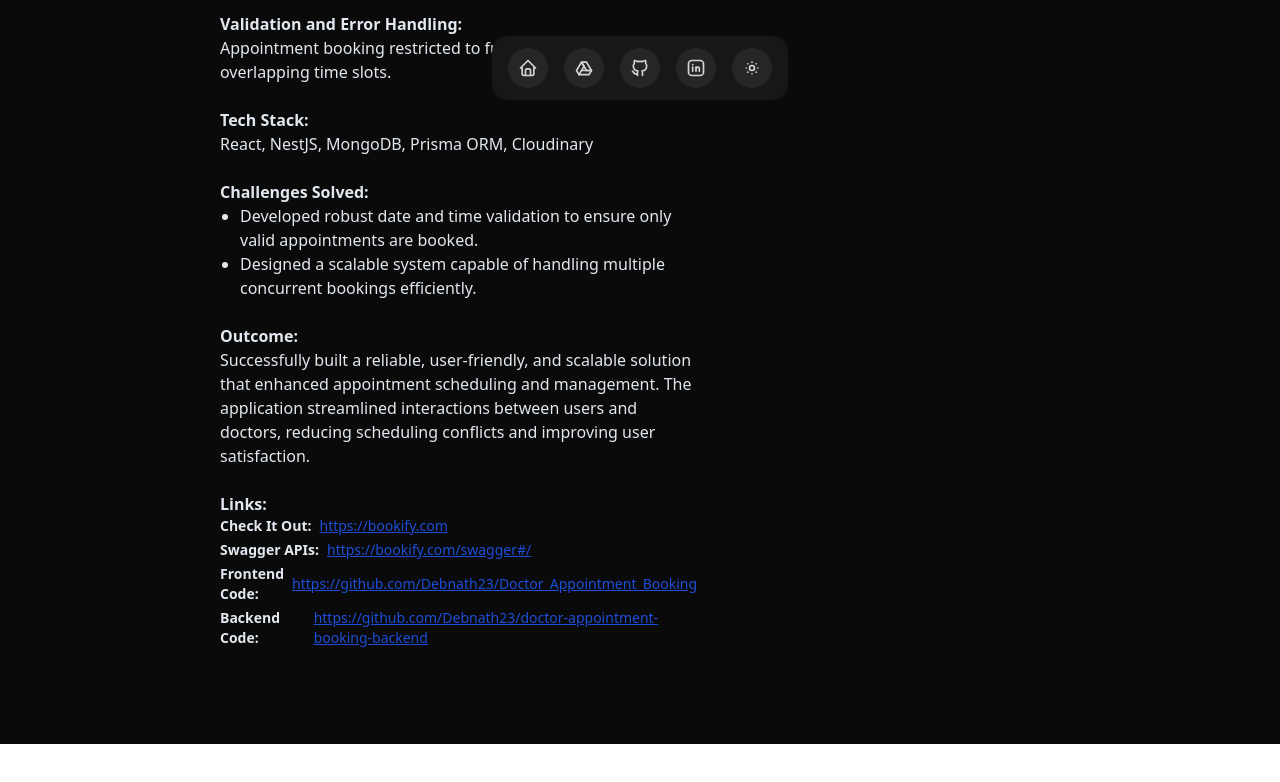
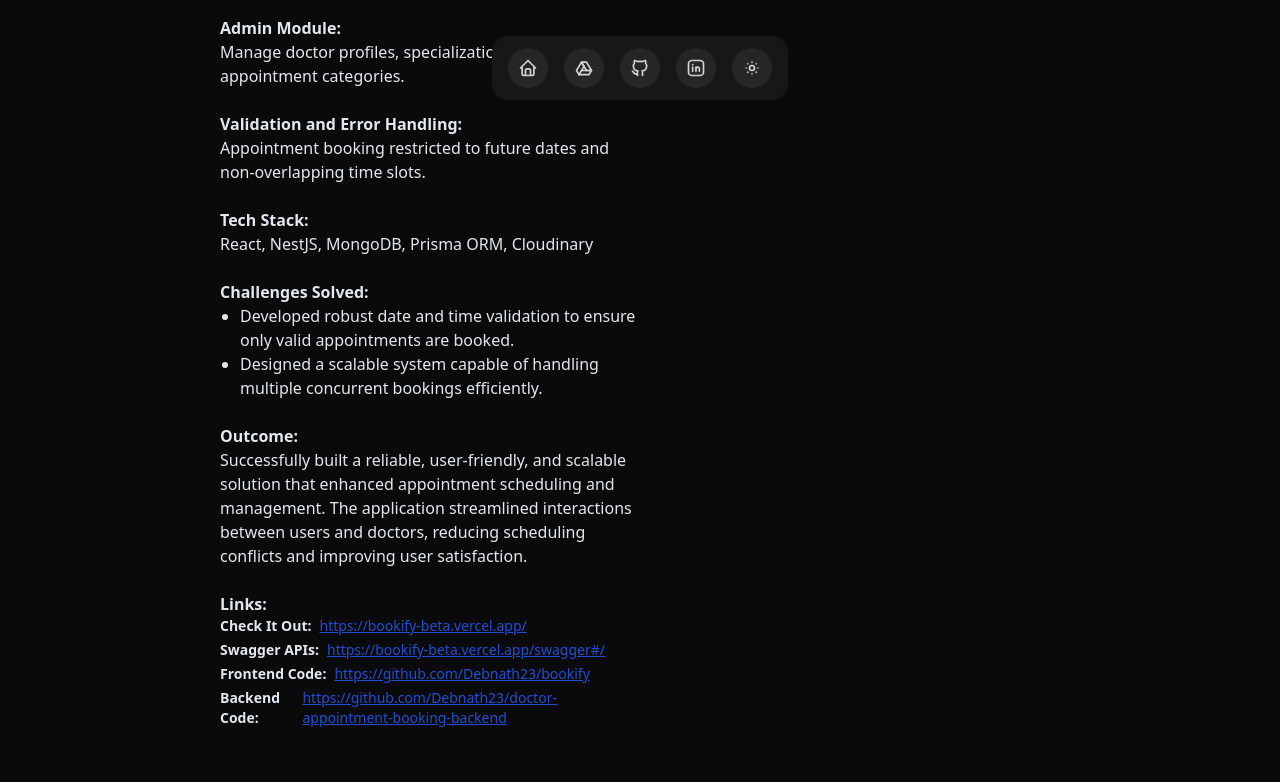
Before and after one commit to Debnath23/portfolio, a Next.js app: page /bookify in a window 1280 px wide. Shown: the part 676-1458 px from the top of the page. Before the commit the page ends 1420 px from the top, so only its background shows below. Built offline with nearby package versions, Linux system fonts and the light colour scheme.

Commit message:
config links of bookify

```diff
--- a/app/bookify/page.jsx
+++ b/app/bookify/page.jsx
@@ -138,12 +138,12 @@ function Page() {
                         Check It Out:
                       </span>
                       <a
-                        href="#"
+                        href="https://bookify-beta.vercel.app/"
                         target="_blank"
                         rel="noopener noreferrer"
                         className="text-blue-700 underline text-sm"
                       >
-                        https://bookify.com
+                        https://bookify-beta.vercel.app/
                       </a>
                     </div>
                     {/* Swagger APIs */}
@@ -157,7 +157,7 @@ function Page() {
                         rel="noopener noreferrer"
                         className="text-blue-700 underline text-sm"
                       >
-                        https://bookify.com/swagger#/
+                        https://bookify-beta.vercel.app/swagger#/
                       </a>
                     </div>
                     {/* Frontend Code */}
@@ -166,12 +166,12 @@ function Page() {
                         Frontend Code:
                       </span>
                       <a
-                        href="https://github.com/Debnath23/Doctor_Appointment_Booking"
+                        href="https://github.com/Debnath23/bookify"
                         target="_blank"
                         rel="noopener noreferrer"
                         className="text-blue-700 underline text-sm"
                       >
-                        https://github.com/Debnath23/Doctor_Appointment_Booking
+                        https://github.com/Debnath23/bookify
                       </a>
                     </div>
                     {/* Backend Code */}
@@ -194,7 +194,7 @@ function Page() {
             </div>
 
             <div className="pt-[60px] md:pt-[120px]">
-              <PinContainer title="/bookify" href="#">
+              <PinContainer title="bookify-beta.vercel.app" href="https://bookify-beta.vercel.app/">
                 <div className="max-w-md flex flex-col tracking-tight text-slate-100/50 sm:basis-1/2 w-[360px] md:w-[500px] h-auto">
                   <Image
                     src="/assets/p-1.png"
```
